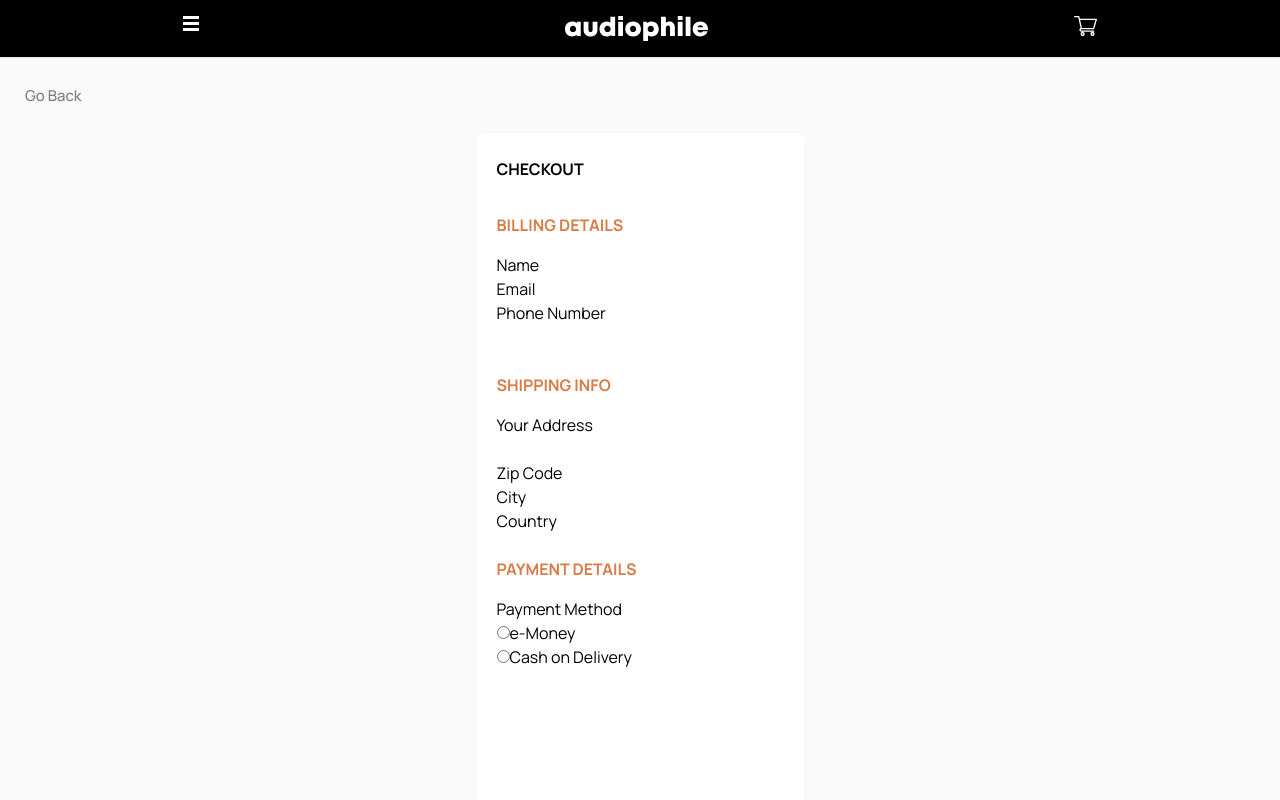
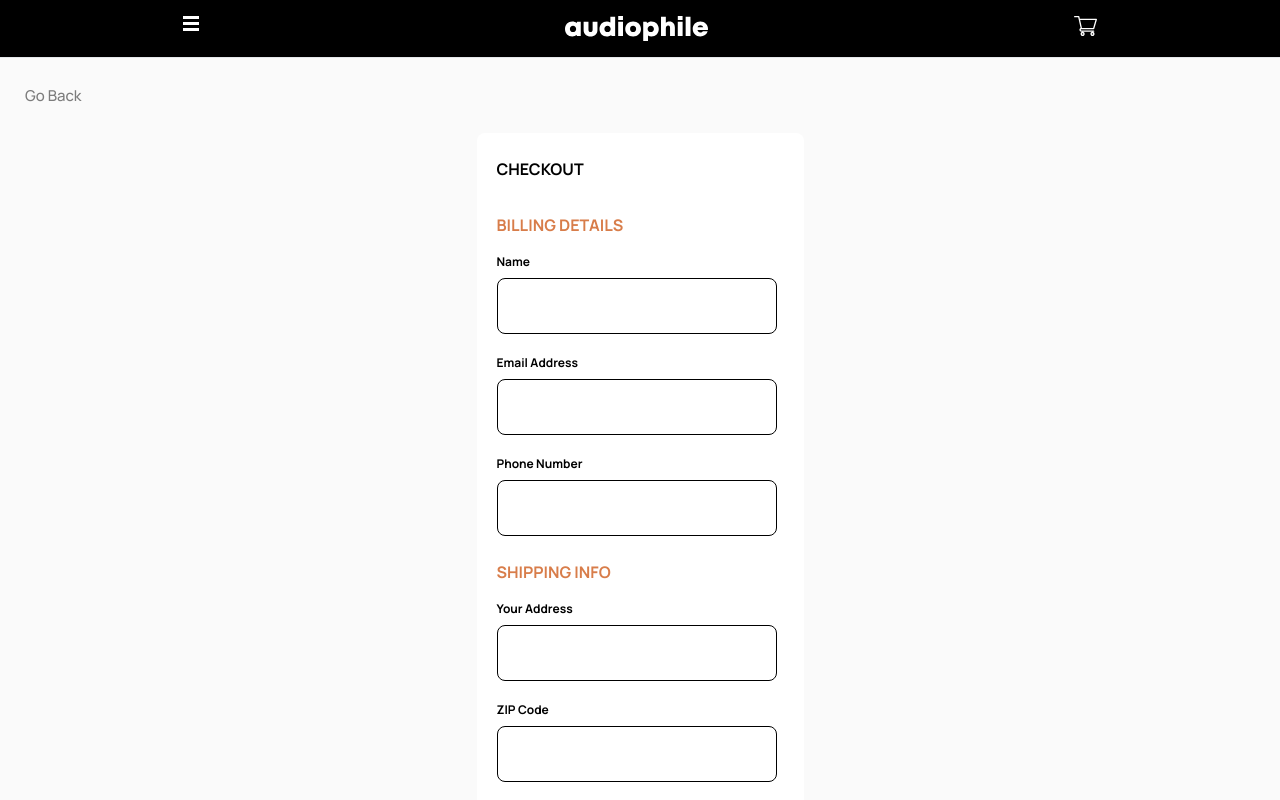
Before and after one commit to Ckola99/Ecom-site, a React (Vite) app in the folder audiophileSite/: page /checkout in a window 1280 px wide. Shown: the top 800 px of the page. Built offline with nearby package versions, Linux system fonts and the light colour scheme.

Commit message:
added react hook form

```diff
--- a/audiophileSite/package.json
+++ b/audiophileSite/package.json
@@ -10,13 +10,15 @@
     "preview": "vite preview"
   },
   "dependencies": {
+    "@hookform/resolvers": "^3.9.0",
     "@reduxjs/toolkit": "^2.2.7",
     "react": "^18.3.1",
     "react-dom": "^18.3.1",
     "react-hook-form": "^7.52.2",
     "react-icons": "^5.2.1",
     "react-redux": "^9.1.2",
-    "react-router-dom": "^6.26.0"
+    "react-router-dom": "^6.26.0",
+    "yup": "^1.4.0"
   },
   "devDependencies": {
     "@eslint/js": "^9.8.0",
--- a/audiophileSite/src/components/CheckoutForm.jsx
+++ b/audiophileSite/src/components/CheckoutForm.jsx
@@ -1,4 +1,62 @@
 import { useForm } from "react-hook-form";
+import * as yup from 'yup';
+import {yupResolver} from '@hookform/resolvers/yup'
+
+// validation schema
+const validationSchema = yup.object({
+	Name: yup.string().required('Missing name'),
+	"Email Address": yup.string().required('Missing email').email('Invalid email format'),
+	"Phone Number": yup.string().required('Missing phone number'),
+	"Your Address": yup.string().required('Missing address'),
+	"ZIP Code": yup.string().required('Missing ZIP Code'),
+	City: yup.string().required('Missing city'),
+	Country: yup.string().required('Missing country'),
+	paymentMethod: yup.string().required('Please select payment method'),
+	eMoneyNumber: yup.string().when('paymentMethod', {
+		is: 'e-Money',
+		then: yup.string().required('Please enter e-Money number'),
+	}),
+	eMoneyPIN: yup.string().when('paymentMethod', {
+		is: 'e-Money',
+		then: yup.string().required('Please enter e-Money PIN'),
+	}),
+}).required()
+
+const Input = ({ label, register, type }) => {
+	return (
+		<div className="w-[280px] h-[81px] flex flex-col justify-between">
+			<label
+				htmlFor={label}
+				className="font-bold text-[12px]"
+			>
+				{label}
+			</label>
+			<input
+				className="w-full h-[56px] border border-black rounded-lg "
+				id={label}
+				type={type}
+				{...register(label)}
+			/>
+		</div>
+	);
+};
+
+const RadioButton = ({ label, id, value, register, name }) => {
+	return (
+		<div className="flex items-center mb-2 border border-black rounded-lg w-[280px] h-[56px]">
+			<input
+				type="radio"
+				id={id}
+				value={value}
+				className="mx-4 w-[20px] h-[20px]"
+				{...register(name)}
+			/>
+			<label htmlFor={id} className="font-bold text-[14px]">
+				{label}
+			</label>
+		</div>
+	);
+};
 
 const CheckoutForm = () => {
 	const {
@@ -6,7 +64,11 @@ const CheckoutForm = () => {
 		handleSubmit,
 		formState: { errors },
 		watch,
-	} = useForm();
+	} = useForm({
+		resolver: yupResolver(validationSchema)
+	});
+
+	console.log('errors', errors)
 
 	const onSubmit = (data) => {
 		console.log(data);
@@ -16,7 +78,7 @@ const CheckoutForm = () => {
 
 	return (
 		<form
-			className="bg-white w-[327px] h-[1378px] mx-auto rounded-lg py-6 px-5"
+			className="bg-white w-[327px] h-auto mx-auto rounded-lg py-6 px-5"
 			onSubmit={handleSubmit(onSubmit)}
 		>
 			<h1 className="text-transform: uppercase mb-8 font-bold">
@@ -24,182 +86,54 @@ const CheckoutForm = () => {
 			</h1>
 
 			{/* Billing Details */}
-			<fieldset className="mb-6">
+			<fieldset className="mb-6 flex h-auto flex-col gap-5">
 				<legend className="text-transform: uppercase text-main-orange font-bold mb-4">
 					Billing Details
 				</legend>
 
-				<div>
-					<label htmlFor="name">Name</label>
-					<input
-						id="name"
+				<Input
+					label="Name"
+					register={register}
 					type="text"
-						{...register("name", {
-							required: "Name is required",
-						})}
-						aria-invalid={
-							errors.name
-								? "true"
-								: "false"
-						}
 				/>
-					{errors.name && (
-						<span role="alert">
-							{errors.name.message}
-						</span>
-					)}
-				</div>
-
-				<div>
-					<label htmlFor="email">Email</label>
-					<input
-						id="email"
+				<Input
+					label="Email Address"
+					register={register}
 					type="email"
-						{...register("email", {
-							required: "Email is required",
-							pattern: {
-								value: /^[a-zA-Z0-9._%+-]+@[a-zA-Z0-9.-]+\.[a-zA-Z]{2,4}$/,
-								message: "Enter a valid email address",
-							},
-						})}
-						aria-invalid={
-							errors.email
-								? "true"
-								: "false"
-						}
 				/>
-					{errors.email && (
-						<span role="alert">
-							{errors.email.message}
-						</span>
-					)}
-				</div>
-
-				<div>
-					<label htmlFor="phone">
-						Phone Number
-					</label>
-					<input
-						id="phone"
+				<Input
+					label="Phone Number"
+					register={register}
 					type="tel"
-						{...register("phone", {
-							required: "Phone number is required",
-							pattern: {
-								value: /^\+?[1-9]\d{1,14}$/,
-								message: "Enter a valid phone number",
-							},
-						})}
-						aria-invalid={
-							errors.phone
-								? "true"
-								: "false"
-						}
 				/>
-					{errors.phone && (
-						<span role="alert">
-							{errors.phone.message}
-						</span>
-					)}
-				</div>
 			</fieldset>
 
 			{/* Shipping Info */}
-			<fieldset className="mb-6">
+			<fieldset className="mb-6 flex h-auto flex-col gap-5">
 				<legend className="text-transform: uppercase text-main-orange font-bold mb-4">
 					Shipping Info
 				</legend>
 
-				<div>
-					<label htmlFor="address">
-						Your Address
-					</label>
-					<input
-						id="address"
+				<Input
+					label="Your Address"
+					register={register}
 					type="text"
-						{...register("address", {
-							required: "Address is required",
-						})}
-						aria-invalid={
-							errors.address
-								? "true"
-								: "false"
-						}
 				/>
-					{errors.address && (
-						<span role="alert">
-							{errors.address.message}
-						</span>
-					)}
-				</div>
-
-				<div>
-					<label htmlFor="zipCode">
-						Zip Code
-					</label>
-					<input
-						id="zipCode"
+				<Input
+					label="ZIP Code"
+					register={register}
 					type="text"
-						{...register("zipCode", {
-							required: "Zip Code is required",
-							pattern: {
-								value: /^[0-9]{5}$/,
-								message: "Enter a valid Zip Code",
-							},
-						})}
-						aria-invalid={
-							errors.zipCode
-								? "true"
-								: "false"
-						}
 				/>
-					{errors.zipCode && (
-						<span role="alert">
-							{errors.zipCode.message}
-						</span>
-					)}
-				</div>
-
-				<div>
-					<label htmlFor="city">City</label>
-					<input
-						id="city"
+				<Input
+					label="City"
+					register={register}
 					type="text"
-						{...register("city", {
-							required: "City is required",
-						})}
-						aria-invalid={
-							errors.city
-								? "true"
-								: "false"
-						}
 				/>
-					{errors.city && (
-						<span role="alert">
-							{errors.city.message}
-						</span>
-					)}
-				</div>
-
-				<div>
-					<label htmlFor="country">Country</label>
-					<input
-						id="country"
+				<Input
+					label="Country"
+					register={register}
 					type="text"
-						{...register("country", {
-							required: "Country is required",
-						})}
-						aria-invalid={
-							errors.country
-								? "true"
-								: "false"
-						}
 				/>
-					{errors.country && (
-						<span role="alert">
-							{errors.country.message}
-						</span>
-					)}
-				</div>
 			</fieldset>
 
 			{/* Payment Details */}
@@ -209,41 +143,30 @@ const CheckoutForm = () => {
 				</legend>
 
 				<div>
-					<label>Payment Method</label>
-					<div>
-						<input
-							type="radio"
+					<label className="block font-bold mb-2 text-[12px]">
+						Payment Method
+					</label>
+					<div className="flex flex-col gap-2">
+						<RadioButton
+						label="e-Money"
 						id="eMoney"
 						value="e-Money"
-							{...register(
-								"paymentMethod",
-								{
-									required: "Please select a payment method",
-								}
-							)}
+						register={register}
+						name="paymentMethod"
 					/>
-						<label htmlFor="eMoney">
-							e-Money
-						</label>
-					</div>
-					<div>
-						<input
-							type="radio"
+					<RadioButton
+						label="Cash on Delivery"
 						id="COD"
 						value="Cash on Delivery"
-							{...register(
-								"paymentMethod",
-								{
-									required: "Please select a payment method",
-								}
-							)}
+						register={register}
+						name="paymentMethod"
 					/>
-						<label htmlFor="COD">
-							Cash on Delivery
-						</label>
 					</div>
 					{errors.paymentMethod && (
-						<span role="alert">
+						<span
+							role="alert"
+							className="text-red-500"
+						>
 							{
 								errors
 									.paymentMethod
@@ -255,78 +178,22 @@ const CheckoutForm = () => {
 
 				{/* Conditional rendering of e-Money fields */}
 				{paymentMethod === "e-Money" && (
-					<>
-						<div>
-							<label htmlFor="eMoneyNumber">
-								e-Money Number
-							</label>
-							<input
-								id="eMoneyNumber"
+					<div className="mt-4 flex flex-col gap-5">
+						<Input
+							label="e-Money Number"
+							register={register}
 							type="text"
-								{...register(
-									"eMoneyNumber",
-									{
-										required: "e-Money Number is required",
-										pattern: {
-											value: /^[0-9]{9}$/, // Example pattern for a 9-digit number
-											message: "Enter a valid e-Money Number",
-										},
-									}
-								)}
-								aria-invalid={
-									errors.eMoneyNumber
-										? "true"
-										: "false"
-								}
 						/>
-							{errors.eMoneyNumber && (
-								<span role="alert">
-									{
-										errors
-											.eMoneyNumber
-											.message
-									}
-								</span>
-							)}
+						<Input
+							label="e-Money PIN"
+							register={register}
+							type="text"
+						/>
 					</div>
-
-						<div>
-							<label htmlFor="eMoneyPIN">
-								e-Money PIN
-							</label>
-							<input
-								id="eMoneyPIN"
-								type="text"
-								{...register(
-									"eMoneyPIN",
-									{
-										required: "e-Money PIN is required",
-										pattern: {
-											value: /^[0-9]{4}$/, // Example pattern for a 4-digit PIN
-											message: "Enter a valid e-Money PIN",
-										},
-									}
-								)}
-								aria-invalid={
-									errors.eMoneyPIN
-										? "true"
-										: "false"
-								}
-							/>
-							{errors.eMoneyPIN && (
-								<span role="alert">
-									{
-										errors
-											.eMoneyPIN
-											.message
-									}
-								</span>
-							)}
-						</div>
-					</>
 				)}
 			</fieldset>
 		</form>
 	);
 };
+
 export default CheckoutForm;
--- a/audiophileSite/src/pages/Checkout.jsx
+++ b/audiophileSite/src/pages/Checkout.jsx
@@ -15,7 +15,7 @@ const Checkout = () => {
   const shipping = 50;
 
 	return (
-		<div className="bg-[#FAFAFA] h-[2200px]">
+		<div className="bg-[#FAFAFA] pb-20">
 			<button
 				onClick={() => navigate(-1)}
 				className="text-[15px] font-medium leading-[25px] ml-[25px] my-[25px] opacity-50"
@@ -23,7 +23,7 @@ const Checkout = () => {
 				Go Back
 			</button>
       <CheckoutForm />
-			<div className="bg-white rounded-lg w-[327px] mx-auto mt-10 h-[612px]">
+			<div className="bg-white rounded-lg w-[327px] mx-auto mt-10 h-auto pb-10">
 				<h1 className="text-transform: uppercase py-7 px-5 font-bold text-[18px]">
 					summary
 				</h1>
@@ -85,7 +85,7 @@ const Checkout = () => {
 
           <p className="text-transform: uppercase flex justify-between font-bold"><span className="font-medium opacity-50">Total</span>${" "}{totalAmount.toLocaleString()}</p>
 
-          <p className="text-transform: uppercase font-bold flex justify-between"><span className="font-medium opacity-50">shipping</span>${" "}{shipping}</p>
+          {cart.length > 0 && ( <p className="text-transform: uppercase font-bold flex justify-between"><span className="font-medium opacity-50">shipping</span>${" "}{shipping}</p> ) }
 
           <p className="text-transform: uppercase flex justify-between font-bold"><span className="font-medium opacity-50">vat (included)</span>${" "}{(Number((0.20 * totalAmount).toFixed(0))).toLocaleString()}</p>
 
@@ -93,7 +93,7 @@ const Checkout = () => {
 
 
 
-         <p className="text-transform: uppercase flex justify-between font-bold px-5 text-main-orange"><span className="font-medium text-black opacity-50">Grand total</span>${" "}{(totalAmount + shipping).toLocaleString()}</p>
+         <p className="text-transform: uppercase flex justify-between font-bold px-5 text-main-orange"><span className="font-medium text-black opacity-50">Grand total</span>${" "}{cart.length > 0 ? ((totalAmount + shipping).toLocaleString()) : 0}</p>
 
 
          <button className="w-[285px] h-[48px] bg-main-orange text-white text-transform: uppercase text-[13px] font-bold tracking-[1px] mx-[21px] mt-10">
```
Also changed, not shown: 1 other file (tests, documents, lock files or other folders). Lines whose indentation alone changed are shown as unchanged.
